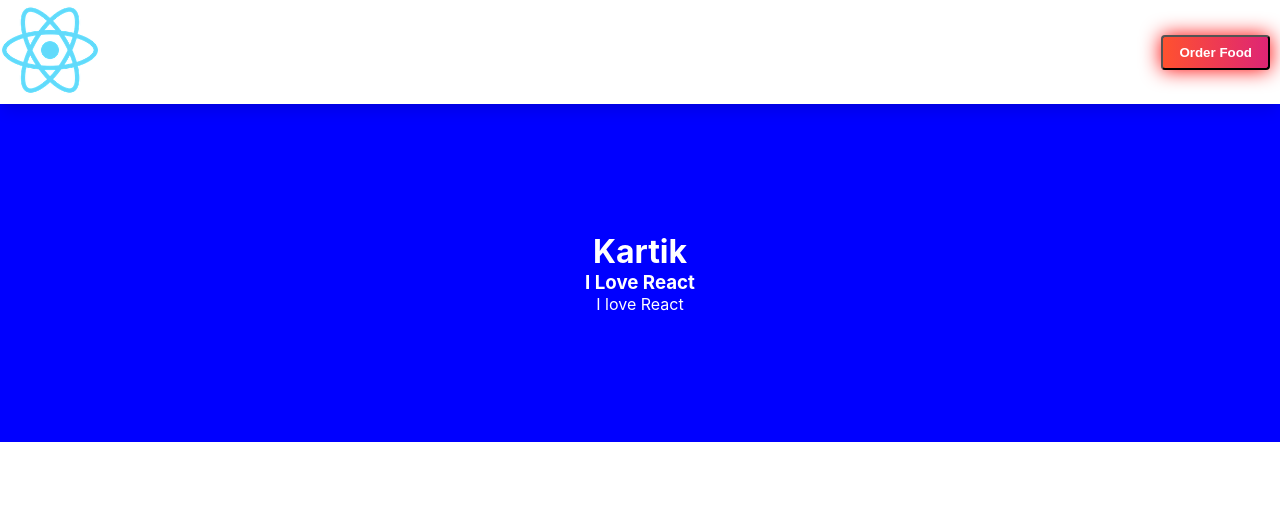
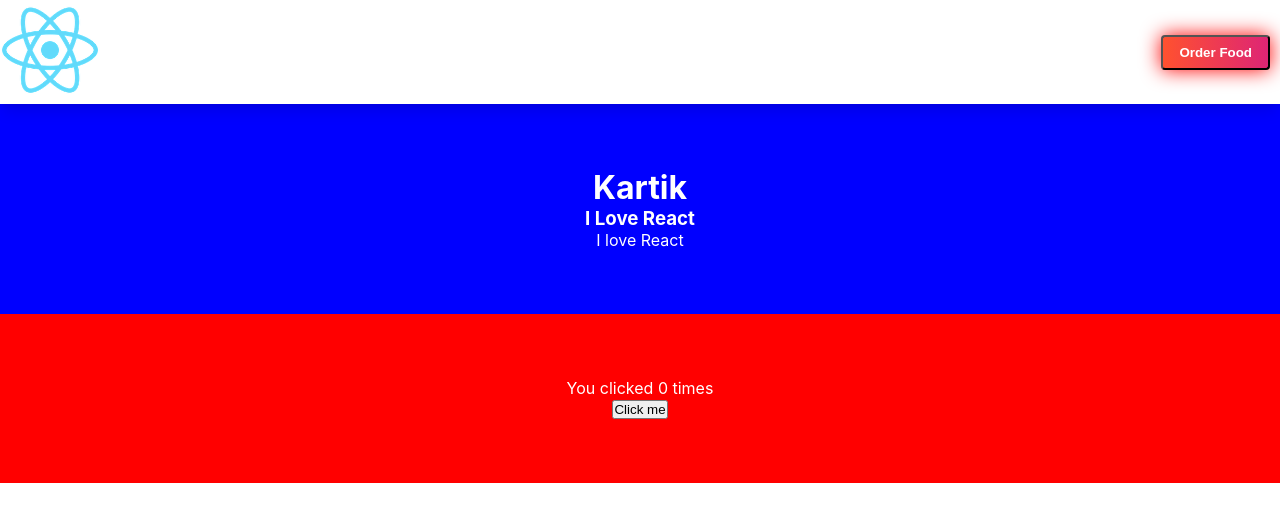
Before and after one commit to kartiksarwan2017/React_Fundamentals, a React (Create React App) app: page / in a window 1280 px wide. Shown: the top 522 px of the page. Built offline with nearby package versions, Linux system fonts and the light colour scheme.

Commit message:
react hooks 1

```diff
--- a/src/App.js
+++ b/src/App.js
@@ -1,6 +1,7 @@
 import './App.css';
 import HelloWorld from './components/HelloWorld';
 import Header from './components/Header/Header';
+import Users from './components/Users';
 
 
 function App() {
@@ -15,6 +16,7 @@ function App() {
       {/* <HelloWorld name="Above Header" title="Iam the King" /> */}
       <Header />
       <HelloWorld h={varname} hh="I love React" />
+      <Users />
     </div>
   );
 }
--- a/src/components/HelloWorld.js
+++ b/src/components/HelloWorld.js
@@ -1,7 +1,7 @@
 function HelloWorld(props) {
   console.log(props);
     return (
-      <div className="hello" style={{textAlign: "center", padding: "10%", color: "white", background: "blue"}}>
+      <div className="hello" style={{textAlign: "center", padding: "5%", color: "white", background: "blue"}}>
         <h1>{props.h.namer}</h1>
         <h3>{props.h.title}</h3>
         <p>{props.hh}</p>
--- /dev/null
+++ b/src/components/Users.js
@@ -0,0 +1,18 @@
+import { useState } from 'react';
+
+function Users() {
+
+  // Declare a new state variable, which we'll call "count"
+  const [count, setCount] = useState(0);
+
+      return (
+        <div className="hello" style={{textAlign: "center", padding: "5%", color: "white", background: "red"}}>
+          <p>You clicked {count} times</p>
+          <button onClick={() => setCount(count + 1)}>
+            Click me
+          </button>
+        </div>
+      );
+    }
+
+    export default Users;
```
